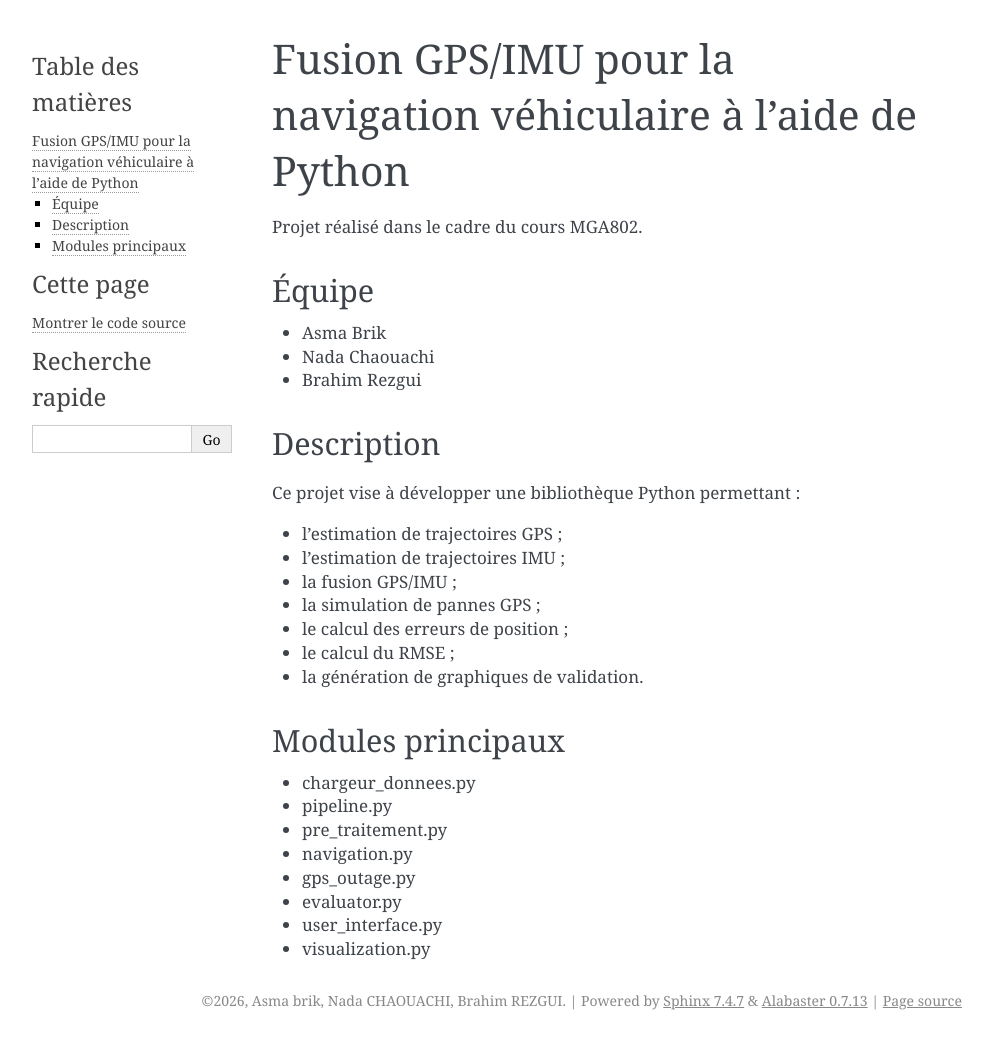
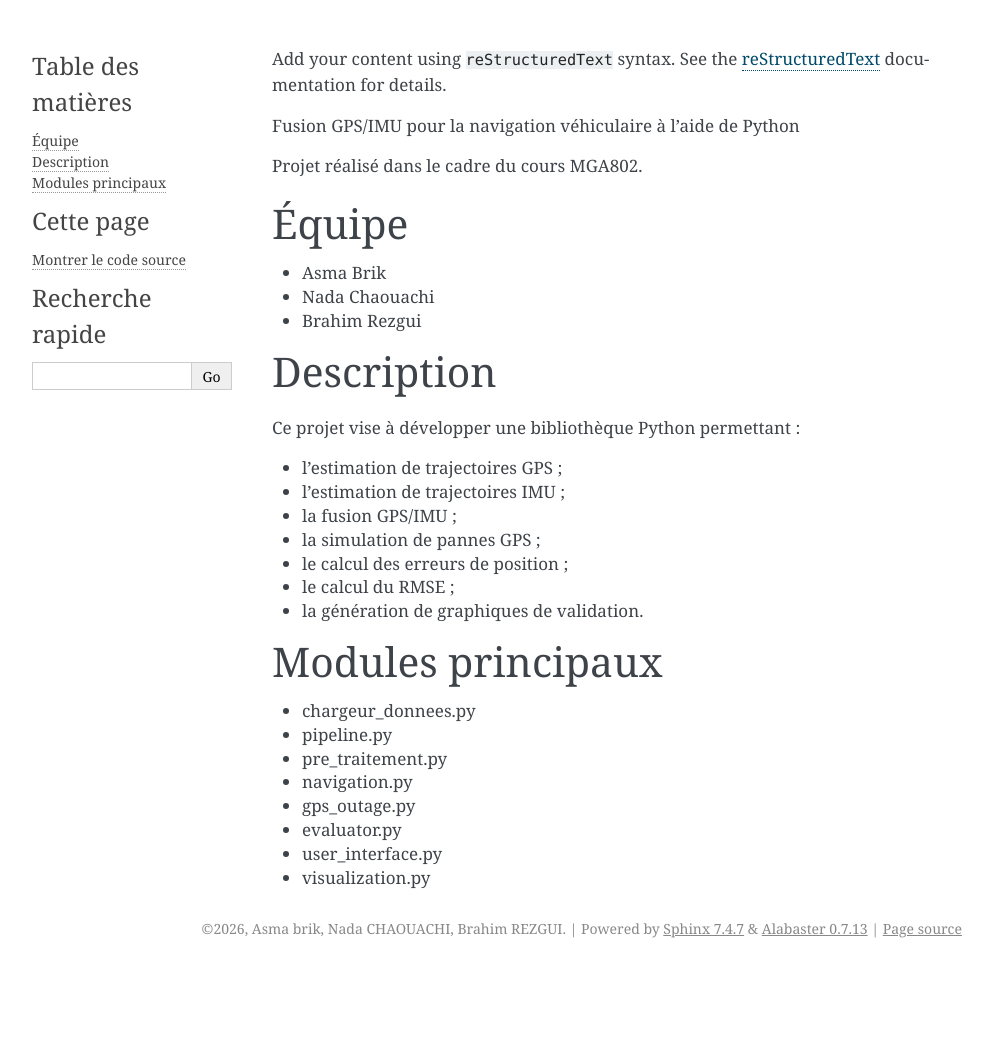
Before and after one commit to asmabrik24/Projet-de-session_MGA-802_Groupe_A, a Sphinx documentation site: the page built from docs/index.rst, in a window 1280 px wide. Shown: the whole page, without its empty margins (148-1140 px from the left). Built offline with Sphinx 7.4.7, drawn with Linux system fonts in a browser that asks for light colours; after the commit the page ends 968 px from its top, so only the background shows below that.

Commit message:
Documentation sphinx update (#22)
* Documentation Sphinx

```diff
--- a/docs/index.rst
+++ b/docs/index.rst
@@ -3,8 +3,16 @@
    You can adapt this file completely to your liking, but it should at least
    contain the root `toctree` directive.
 
+
+Add your content using ``reStructuredText`` syntax. See the
+`reStructuredText <https://www.sphinx-doc.org/en/master/usage/restructuredtext/index.html>`_
+documentation for details.
+
+
+.. toctree::
+   :maxdepth: 2
+   :caption: Contents:
 Fusion GPS/IMU pour la navigation véhiculaire à l’aide de Python
-================================================================
 
 Projet réalisé dans le cadre du cours MGA802.
 
```
